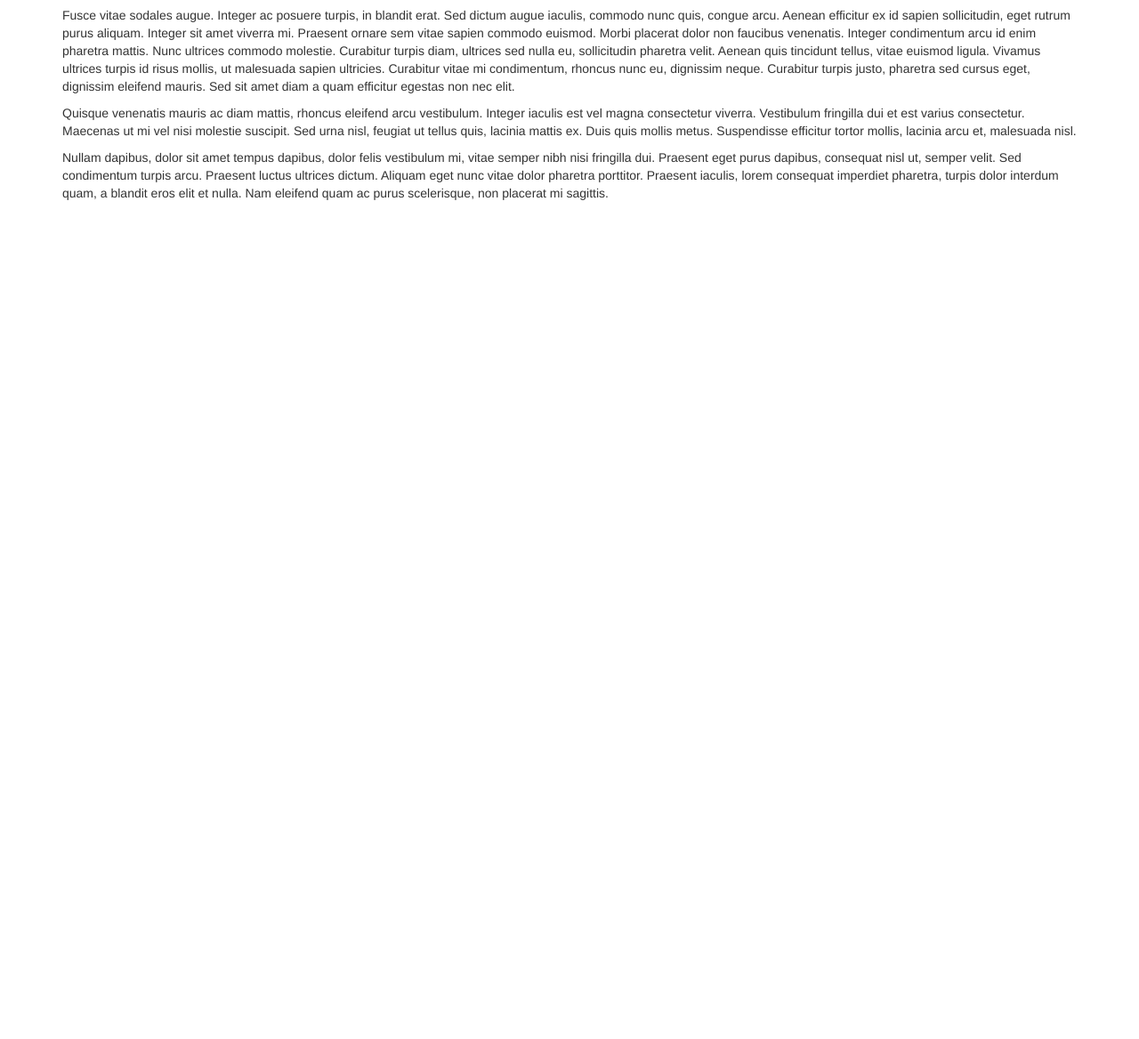
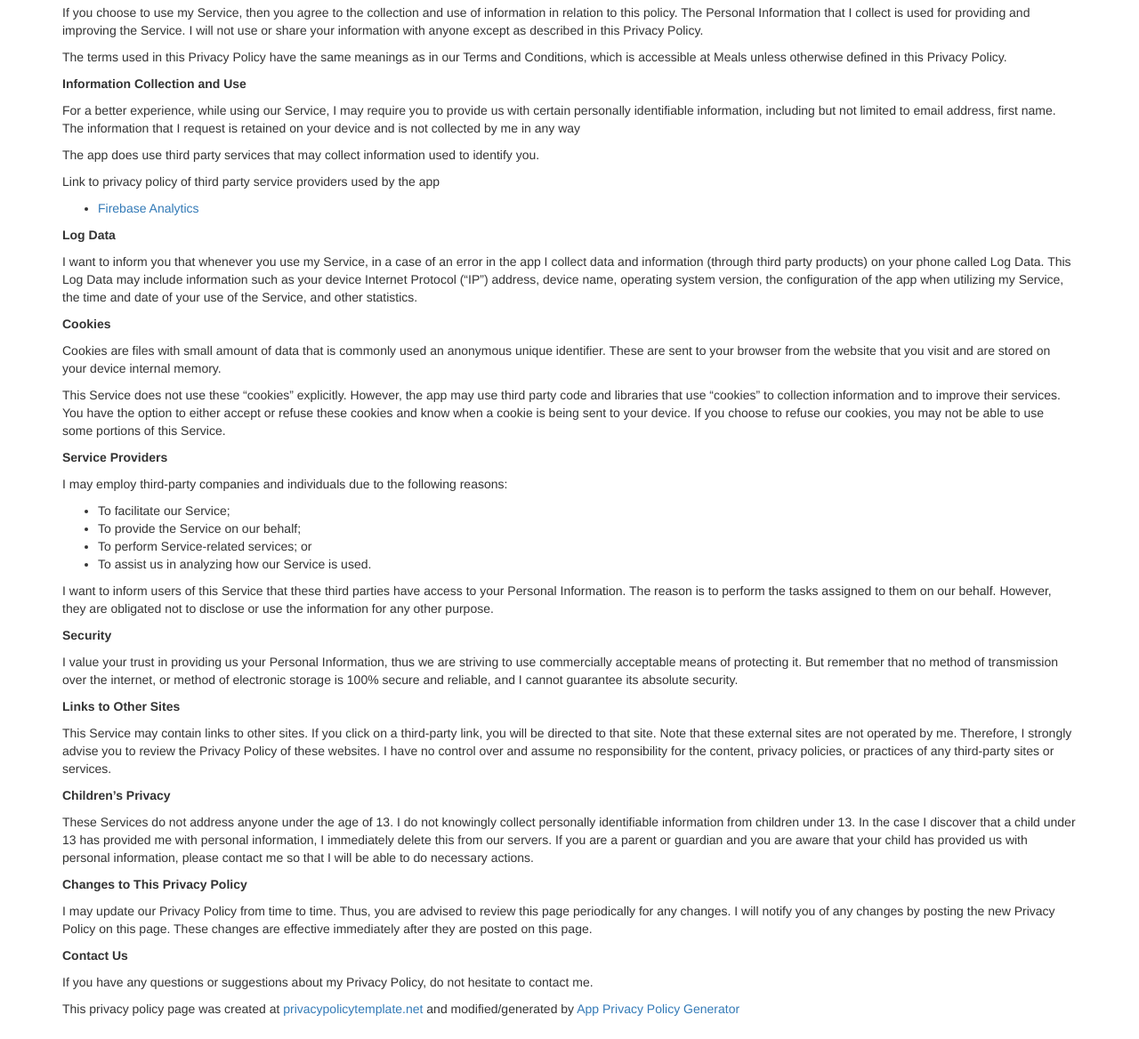
Before and after one commit to boywithaxe/mealsAppWebsite, a plain HTML site: page privacy.html in a window 1280 px wide. Shown: the part 253-1421 px from the top of the page at 89% size. Before the commit the page ends 800 px from the top, so only its background shows below. Drawn offline with nearby package versions, Linux system fonts and the light colour scheme.

Commit message:
implemented actual policy

```diff
--- a/privacy.html
+++ b/privacy.html
@@ -10,21 +10,52 @@
 					<h1>Meals App</h1>
 					<p>Website for Meals App</p>
 					 --><div id="lipsum">
-						<p>
-							Lorem ipsum dolor sit amet, consectetur adipiscing elit. Phasellus iaculis dui quis purus aliquet tincidunt. Ut at ultrices mauris. Nulla sit amet feugiat odio. Proin congue velit consectetur, malesuada ex vel, dictum ligula. Nulla congue semper justo, non pretium enim congue tincidunt. Cras convallis malesuada justo, vel placerat metus venenatis ut. Integer ultrices ac lectus quis porta.
-						</p>
-						<p>
-							Maecenas congue faucibus molestie. Nunc interdum ultricies mi, ut placerat arcu sagittis eu. Nam nec iaculis nibh. Nunc auctor malesuada urna, in tristique magna rutrum placerat. Quisque id condimentum orci, volutpat convallis sapien. Praesent tristique nisl a sem ullamcorper, non ornare justo vulputate. Praesent vitae mollis est. Praesent a maximus tortor, ut mattis urna. Fusce vitae dictum purus. Mauris convallis sit amet orci in posuere.
-						</p>
-						<p>
-							Fusce vitae sodales augue. Integer ac posuere turpis, in blandit erat. Sed dictum augue iaculis, commodo nunc quis, congue arcu. Aenean efficitur ex id sapien sollicitudin, eget rutrum purus aliquam. Integer sit amet viverra mi. Praesent ornare sem vitae sapien commodo euismod. Morbi placerat dolor non faucibus venenatis. Integer condimentum arcu id enim pharetra mattis. Nunc ultrices commodo molestie. Curabitur turpis diam, ultrices sed nulla eu, sollicitudin pharetra velit. Aenean quis tincidunt tellus, vitae euismod ligula. Vivamus ultrices turpis id risus mollis, ut malesuada sapien ultricies. Curabitur vitae mi condimentum, rhoncus nunc eu, dignissim neque. Curabitur turpis justo, pharetra sed cursus eget, dignissim eleifend mauris. Sed sit amet diam a quam efficitur egestas non nec elit.
-						</p>
-						<p>
-							Quisque venenatis mauris ac diam mattis, rhoncus eleifend arcu vestibulum. Integer iaculis est vel magna consectetur viverra. Vestibulum fringilla dui et est varius consectetur. Maecenas ut mi vel nisi molestie suscipit. Sed urna nisl, feugiat ut tellus quis, lacinia mattis ex. Duis quis mollis metus. Suspendisse efficitur tortor mollis, lacinia arcu et, malesuada nisl.
-						</p>
-						<p>
-							Nullam dapibus, dolor sit amet tempus dapibus, dolor felis vestibulum mi, vitae semper nibh nisi fringilla dui. Praesent eget purus dapibus, consequat nisl ut, semper velit. Sed condimentum turpis arcu. Praesent luctus ultrices dictum. Aliquam eget nunc vitae dolor pharetra porttitor. Praesent iaculis, lorem consequat imperdiet pharetra, turpis dolor interdum quam, a blandit eros elit et nulla. Nam eleifend quam ac purus scelerisque, non placerat mi sagittis.
-						</p></div>
+						<!DOCTYPE html><html> <head> <meta charset="utf-8"> <meta name="viewport" content="width=device-width"> <title>Privacy Policy</title> <style>body{font-family: "Helvetica Neue", Helvetica, Arial, sans-serif; padding:1em;}</style></head> <body><h2>Privacy Policy</h2> <p> Greg Szydlo built the Meals app as a Free app. This SERVICE is provided by Greg Szydlo at no cost and is intended for use as is.
+                  </p> <p>This page is used to inform website visitors regarding my policies with the collection, use, and
+                    disclosure of Personal Information if anyone decided to use my Service.
+                  </p> <p>If you choose to use my Service, then you agree to the collection and use of information in relation
+                    to this policy. The Personal Information that I collect is used for providing and improving the
+                    Service. I will not use or share your information with anyone except as described
+                    in this Privacy Policy.
+                  </p> <p>The terms used in this Privacy Policy have the same meanings as in our Terms and Conditions, which is accessible
+                    at Meals unless otherwise defined in this Privacy Policy.
+                  </p> <p><strong>Information Collection and Use</strong></p> <p>For a better experience, while using our Service, I may require you to provide us with certain
+                    personally identifiable information, including but not limited to email address, first name. The information that I request is retained on your device and is not collected by me in any way
+                  </p> <p>The app does use third party services that may collect information used to identify you.</p> <div><p>Link to privacy policy of third party service providers used by the app </p> <ul><!----> <!----> <li><a href="https://firebase.google.com/policies/analytics" target="_blank">Firebase Analytics</a></li></ul></div> <p><strong>Log Data</strong></p> <p> I want to inform you that whenever you use my Service, in a case of an
+                    error in the app I collect data and information (through third party products) on your phone
+                    called Log Data. This Log Data may include information such as your device Internet Protocol (“IP”) address,
+                    device name, operating system version, the configuration of the app when utilizing my Service,
+                    the time and date of your use of the Service, and other statistics.
+                  </p> <p><strong>Cookies</strong></p> <p>Cookies are files with small amount of data that is commonly used an anonymous unique identifier. These
+                    are sent to your browser from the website that you visit and are stored on your device internal memory.
+                  </p> <p>This Service does not use these “cookies” explicitly. However, the app may use third party code and libraries
+                    that use “cookies” to collection information and to improve their services. You have the option to either
+                    accept or refuse these cookies and know when a cookie is being sent to your device. If you choose to
+                    refuse our cookies, you may not be able to use some portions of this Service.
+                  </p> <p><strong>Service Providers</strong></p> <p> I may employ third-party companies and individuals due to the following reasons:</p> <ul><li>To facilitate our Service;</li> <li>To provide the Service on our behalf;</li> <li>To perform Service-related services; or</li> <li>To assist us in analyzing how our Service is used.</li></ul> <p> I want to inform users of this Service that these third parties have access to your
+                    Personal Information. The reason is to perform the tasks assigned to them on our behalf. However, they
+                    are obligated not to disclose or use the information for any other purpose.
+                  </p> <p><strong>Security</strong></p> <p> I value your trust in providing us your Personal Information, thus we are striving
+                    to use commercially acceptable means of protecting it. But remember that no method of transmission over
+                    the internet, or method of electronic storage is 100% secure and reliable, and I cannot guarantee
+                    its absolute security.
+                  </p> <p><strong>Links to Other Sites</strong></p> <p>This Service may contain links to other sites. If you click on a third-party link, you will be directed
+                    to that site. Note that these external sites are not operated by me. Therefore, I strongly
+                    advise you to review the Privacy Policy of these websites. I have no control over
+                    and assume no responsibility for the content, privacy policies, or practices of any third-party sites
+                    or services.
+                  </p> <p><strong>Children’s Privacy</strong></p> <p>These Services do not address anyone under the age of 13. I do not knowingly collect
+                    personally identifiable information from children under 13. In the case I discover that a child
+                    under 13 has provided me with personal information, I immediately delete this from
+                    our servers. If you are a parent or guardian and you are aware that your child has provided us with personal
+                    information, please contact me so that I will be able to do necessary actions.
+                  </p> <p><strong>Changes to This Privacy Policy</strong></p> <p> I may update our Privacy Policy from time to time. Thus, you are advised to review
+                    this page periodically for any changes. I will notify you of any changes by posting
+                    the new Privacy Policy on this page. These changes are effective immediately after they are posted on
+                    this page.
+                  </p> <p><strong>Contact Us</strong></p> <p>If you have any questions or suggestions about my Privacy Policy, do not hesitate to contact
+                    me.
+                  </p> <p>This privacy policy page was created at <a href="https://privacypolicytemplate.net" target="_blank">privacypolicytemplate.net</a>                    and modified/generated by <a href="https://app-privacy-policy-generator.firebaseapp.com/" target="_blank">App Privacy Policy Generator</a></p></body></html>
 
 				</div>
 			</div>
```
